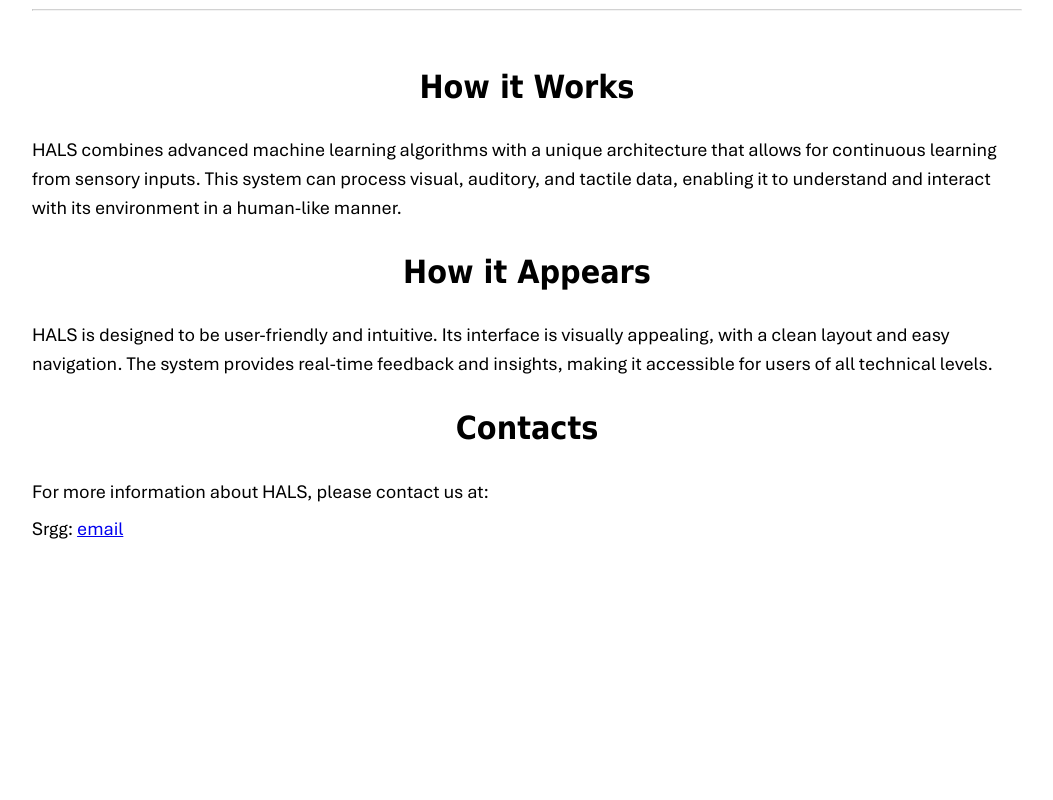
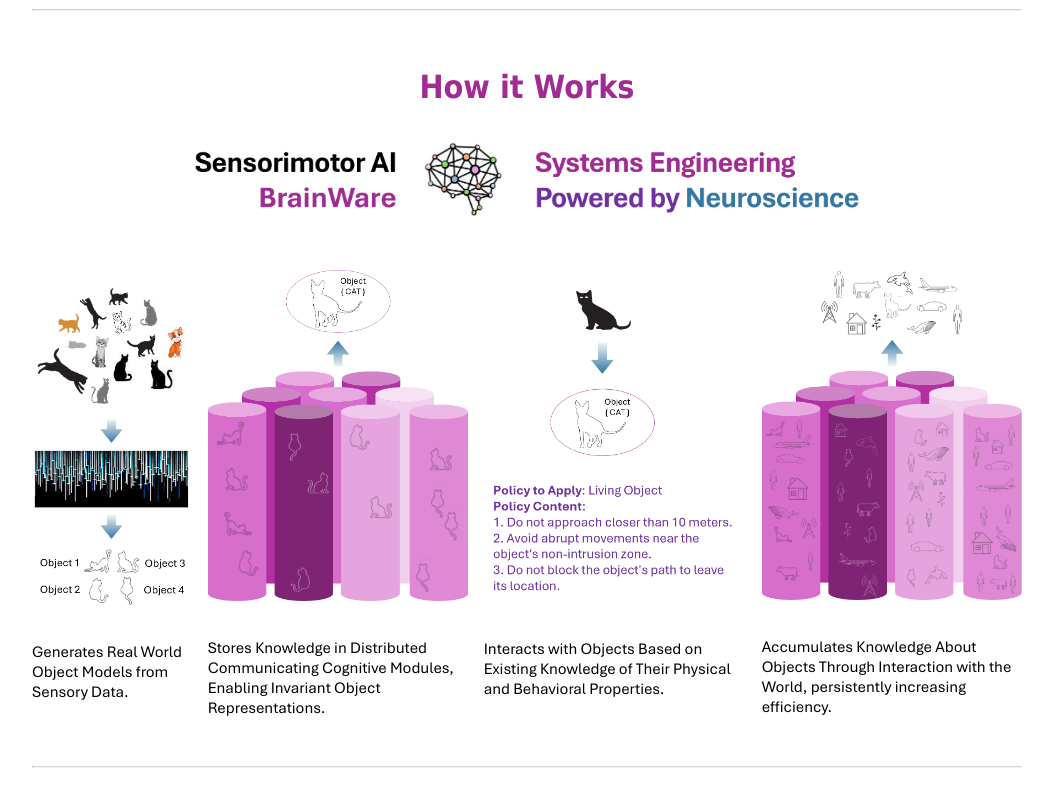
Before and after one commit to srgg6701/hals, a website: page index.html in a window 1280 px wide. Shown: the part 3340-4140 px from the top of the page, without its empty margins (113-1166 px from the left). Before the commit the page ends 3891 px from the top, so only its background shows below. Drawn offline with Linux system fonts and the light colour scheme; files whose address does not match are found by name; a web font is replaced by a local one.

Commit message:
Setting How it Wotks

```diff
--- a/index.html
+++ b/index.html
@@ -93,6 +93,20 @@
       .approach-transition img {
         max-width: 100%;
       }
+
+      .how-it-works {
+        text-align: left;
+      }
+
+      .how-it-works .img-wrapper {
+        min-width: 160px;
+      }
+
+      .img-wrapper img {
+        margin-bottom: 2rem;
+        width: 100%;
+      }
+
     </style>
   </head>
   <body>
@@ -336,13 +350,37 @@
 
       <hr class="separator" />
 
-      <h1 id="how-it-works">How it Works</h1>
-      <p>
-        HALS combines advanced machine learning algorithms with a unique
-        architecture that allows for continuous learning from sensory inputs.
-        This system can process visual, auditory, and tactile data, enabling it
-        to understand and interact with its environment in a human-like manner.
-      </p>
+      <h1 id="how-it-works" class="text-purple-native">How it Works</h1>
+      <img
+        style="width: 100%; max-width: 700px"
+        src="images/system-engineering-neuroscience.png"
+        alt="System Engineering Powered by Neuroscience"
+      />
+
+      <div class="flex flex-wrap justify-between items-center text-center how-it-works" style="margin: 2rem auto">
+        <div class="img-wrapper" style="width: 15.9%;">
+          <img src="images/how-it-works-1.png" alt="" />
+          Generates Real World Object Models from Sensory Data.
+        </div>
+        <div class="img-wrapper" style="width: 26.3%;">
+          <img src="images/how-it-works-2.png" alt="" />
+          Stores Knowledge in Distributed Communicating Cognitive Modules,
+          Enabling Invariant Object Representations.
+        </div>
+        <div class="img-wrapper" style="width: 26.5%;">
+          <img src="images/how-it-works-3.png" alt="" />
+          Interacts with Objects Based on Existing Knowledge of Their Physical
+          and Behavioral Properties.
+        </div>
+        <div class="img-wrapper" style="width: 26.3%;">
+          <img src="images/how-it-works-4.png" alt="" />
+          Accumulates Knowledge About Objects Through Interaction with the
+          World, persistently increasing efficiency.
+        </div>
+      </div>
+
+      <hr class="separator" />
+
       <h1 id="how-it-appears">How it Appears</h1>
       <p>
         HALS is designed to be user-friendly and intuitive. Its interface is
```
Also changed, not shown: dist/output.css, images/how-it-works-1.png (added), images/how-it-works-2.png (added), images/how-it-works-3.png (added), images/how-it-works-4.png (added), images/net.png (added), images/system-engineering-neuroscience.png (added).
